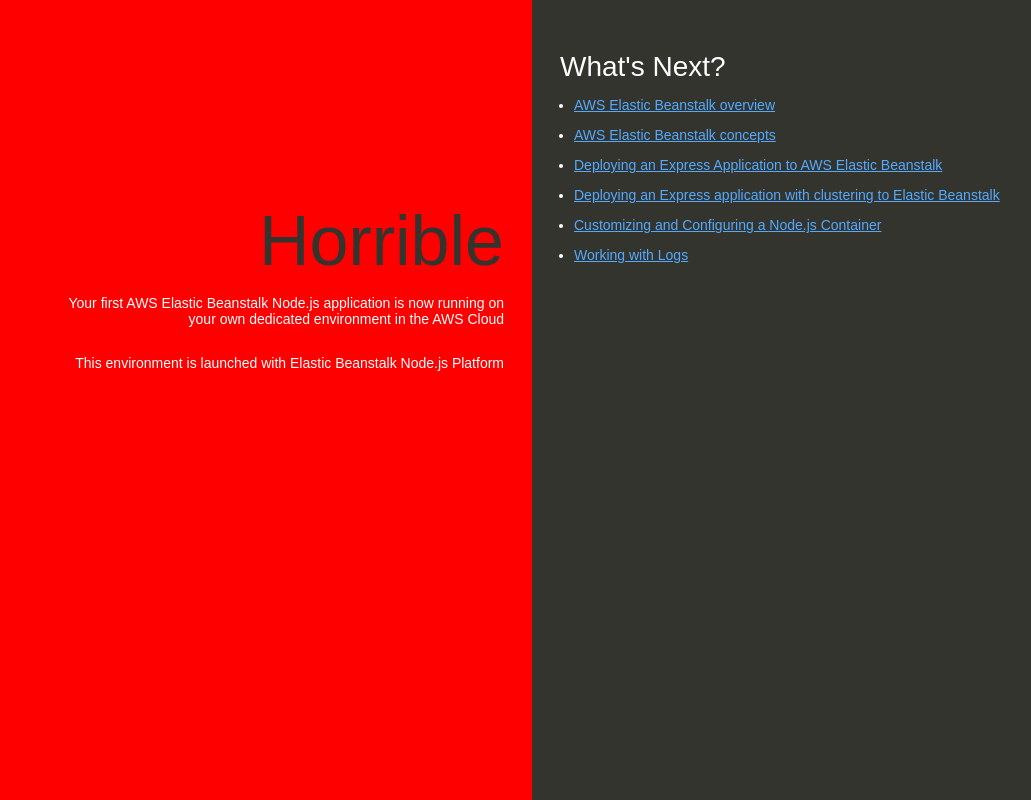
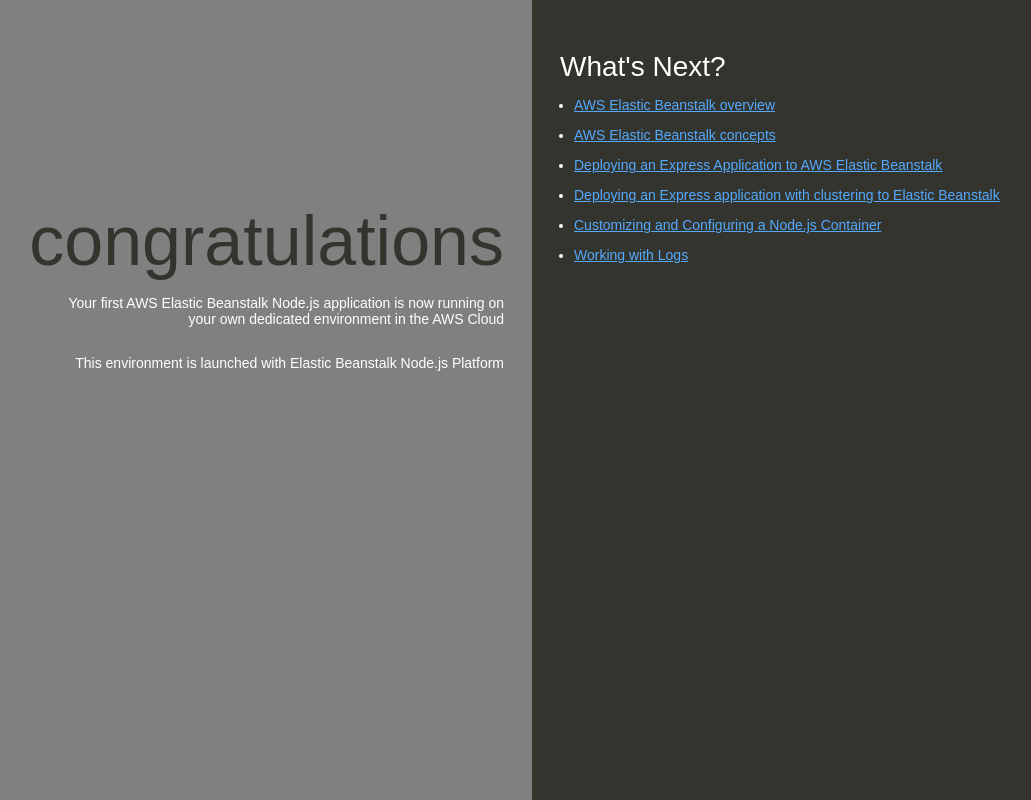
Before and after one commit to venkatakrishnaremala/My-nodejs-app, a website: page public/index.html in a window 1280 px wide. Shown: the whole page, without its empty margins (108-1139 px from the left). Drawn offline with Linux system fonts and the light colour scheme.

Commit message:
Update index.html
updated index.html form horrible to "congratulations" along with color background color "gray"

```diff
--- a/public/index.html
+++ b/public/index.html
@@ -34,7 +34,7 @@
 
         text-align: right;
         padding-top: 11em;
-        background-color: #FF0000;
+        background-color: #808080;
 
       }
       .textColumn p {
@@ -73,7 +73,7 @@
   </head>
   <body>
     <div class="textColumn">
-      <h1>Horrible</h1>
+      <h1>congratulations</h1>
       <p>Your first AWS Elastic Beanstalk Node.js application is now running on your own dedicated environment in the AWS Cloud</p>
       <p>This environment is launched with Elastic Beanstalk Node.js Platform</p>
     </div>
```
